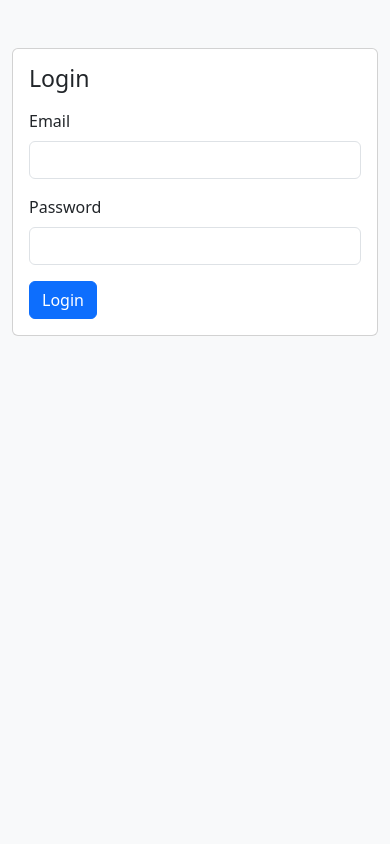
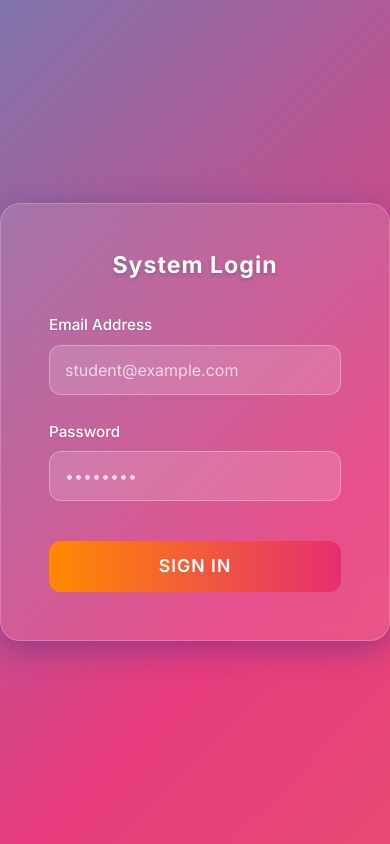
Before and after one commit to pruthvimehta10/Attendance_System, a Flask app: page /login in a window 390 px wide. Run offline with Flask 2, Linux system fonts and the light colour scheme; some libraries are stand-ins or nearby versions.

Commit message:
Revamp login UI and make teacher dashboard timer dynamic

```diff
--- a/templates/login.html
+++ b/templates/login.html
@@ -1,40 +1,155 @@
 <!doctype html>
 <html>
-
 <head>
     <meta charset="utf-8" />
     <meta name="viewport" content="width=device-width, initial-scale=1" />
-    <title>Login</title>
+    <title>Login | Modern Attendance</title>
     <link href="https://cdn.jsdelivr.net/npm/bootstrap@5.3.0/dist/css/bootstrap.min.css" rel="stylesheet">
+    <link href="https://fonts.googleapis.com/css2?family=Inter:wght@400;500;600;700&display=swap" rel="stylesheet">
+    <style>
+        body {
+            font-family: 'Inter', sans-serif;
+            margin: 0;
+            padding: 0;
+            min-height: 100vh;
+            display: flex;
+            align-items: center;
+            justify-content: center;
+            background: linear-gradient(-45deg, #ee7752, #e73c7e, #23a6d5, #23d5ab);
+            background-size: 400% 400%;
+            animation: gradientBG 15s ease infinite;
+        }
+
+        @keyframes gradientBG {
+            0% { background-position: 0% 50%; }
+            50% { background-position: 100% 50%; }
+            100% { background-position: 0% 50%; }
+        }
+
+        .glass-card {
+            background: rgba(255, 255, 255, 0.1);
+            backdrop-filter: blur(15px);
+            -webkit-backdrop-filter: blur(15px);
+            border: 1px solid rgba(255, 255, 255, 0.2);
+            border-radius: 20px;
+            padding: 3rem;
+            width: 100%;
+            max-width: 420px;
+            box-shadow: 0 8px 32px 0 rgba(31, 38, 135, 0.37);
+            color: #fff;
+            transform: translateY(0);
+            transition: transform 0.3s ease, box-shadow 0.3s ease;
+        }
+
+        .glass-card:hover {
+            transform: translateY(-5px);
+            box-shadow: 0 12px 40px 0 rgba(31, 38, 135, 0.45);
+        }
+
+        .glass-card h3 {
+            font-weight: 700;
+            text-align: center;
+            margin-bottom: 2rem;
+            letter-spacing: 1px;
+            text-shadow: 0 2px 4px rgba(0,0,0,0.2);
+        }
+
+        .form-control {
+            background: rgba(255, 255, 255, 0.15);
+            border: 1px solid rgba(255, 255, 255, 0.3);
+            color: #fff;
+            border-radius: 12px;
+            padding: 12px 15px;
+            transition: all 0.3s ease;
+        }
+
+        .form-control:focus {
+            background: rgba(255, 255, 255, 0.25);
+            border-color: rgba(255, 255, 255, 0.6);
+            color: #fff;
+            box-shadow: 0 0 15px rgba(255,255,255,0.2);
+        }
+
+        .form-control::placeholder {
+            color: rgba(255,255,255,0.7);
+        }
+
+        .form-label {
+            font-weight: 500;
+            font-size: 0.95rem;
+            margin-bottom: 0.5rem;
+            text-shadow: 0 1px 2px rgba(0,0,0,0.1);
+        }
+
+        .btn-primary {
+            background: linear-gradient(90deg, #ff8a00, #e52e71);
+            border: none;
+            border-radius: 12px;
+            padding: 12px;
+            font-weight: 600;
+            font-size: 1.1rem;
+            width: 100%;
+            margin-top: 1.5rem;
+            transition: transform 0.3s ease, box-shadow 0.3s ease;
+            text-transform: uppercase;
+            letter-spacing: 1px;
+        }
+
+        .btn-primary:active {
+            transform: scale(0.98);
+        }
+
+        .btn-primary:hover {
+            transform: translateY(-2px);
+            box-shadow: 0 5px 15px rgba(229, 46, 113, 0.5);
+            background: linear-gradient(90deg, #ff8a00, #e52e71);
+        }
+
+        .alert {
+            background: rgba(255, 255, 255, 0.15);
+            backdrop-filter: blur(5px);
+            border: none;
+            color: #fff;
+            border-left: 4px solid #fff;
+            border-radius: 8px;
+            font-weight: 500;
+        }
+
+        .alert-danger {
+            border-left-color: #ff4757;
+            background: rgba(255, 71, 87, 0.2);
+            color: #fff;
+        }
+
+        .alert-success {
+            border-left-color: #2ed573;
+            background: rgba(46, 213, 115, 0.2);
+            color: #fff;
+        }
+    </style>
 </head>
+<body>
+    <div class="glass-card">
+        <h3>System Login</h3>
+        {% with messages = get_flashed_messages(with_categories=true) %}
+            {% if messages %}
+                {% for category, msg in messages %}
+                <div class="alert alert-{{category}} shadow-sm">{{ msg }}</div>
+                {% endfor %}
+            {% endif %}
+        {% endwith %}
 
-<body class="bg-light">
-    <div class="container py-5">
-        <div class="row justify-content-center">
-            <div class="col-md-6">
-                <div class="card">
-                    <div class="card-body">
-                        <h3 class="card-title mb-3">Login</h3>
-                        {% with messages = get_flashed_messages(with_categories=true) %} {% if messages %} {% for category, msg in messages %}
-                        <div class="alert alert-{{category}}">{{ msg }}</div>
-                        {% endfor %} {% endif %} {% endwith %}
-
-                        <form method="post">
-                            <div class="mb-3">
-                                <label class="form-label">Email</label>
-                                <input class="form-control" type="email" name="email" required>
-                            </div>
-                            <div class="mb-3">
-                                <label class="form-label">Password</label>
-                                <input class="form-control" type="password" name="password" required>
-                            </div>
-                            <button class="btn btn-primary" type="submit">Login</button>
-                        </form>
-                    </div>
-                </div>
+        <form method="post">
+            <div class="mb-4">
+                <label class="form-label">Email Address</label>
+                <input class="form-control" type="email" name="email" placeholder="student@example.com" required>
             </div>
-        </div>
+            <div class="mb-3">
+                <label class="form-label">Password</label>
+                <input class="form-control" type="password" name="password" placeholder="••••••••" required>
+            </div>
+            <button class="btn btn-primary" type="submit">Sign In</button>
+        </form>
     </div>
 </body>
-
 </html>
```
Also changed, not shown: templates/teacher_dashboard.html (+25 -1 lines).
